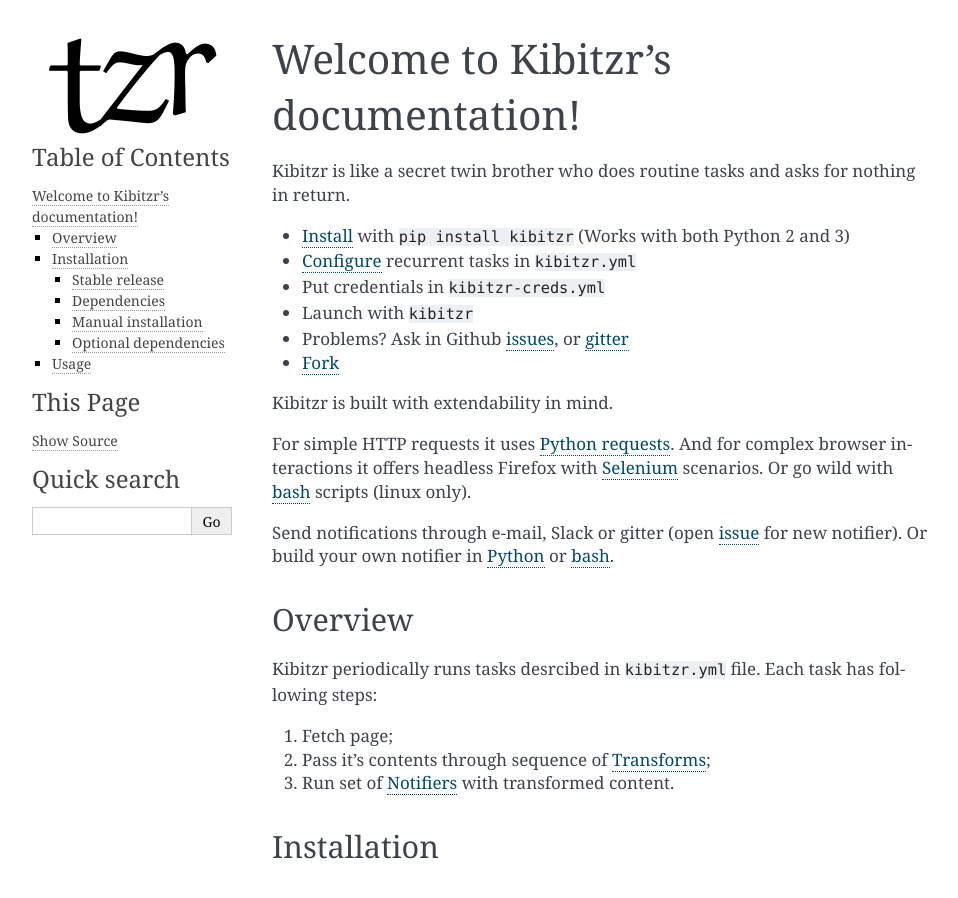
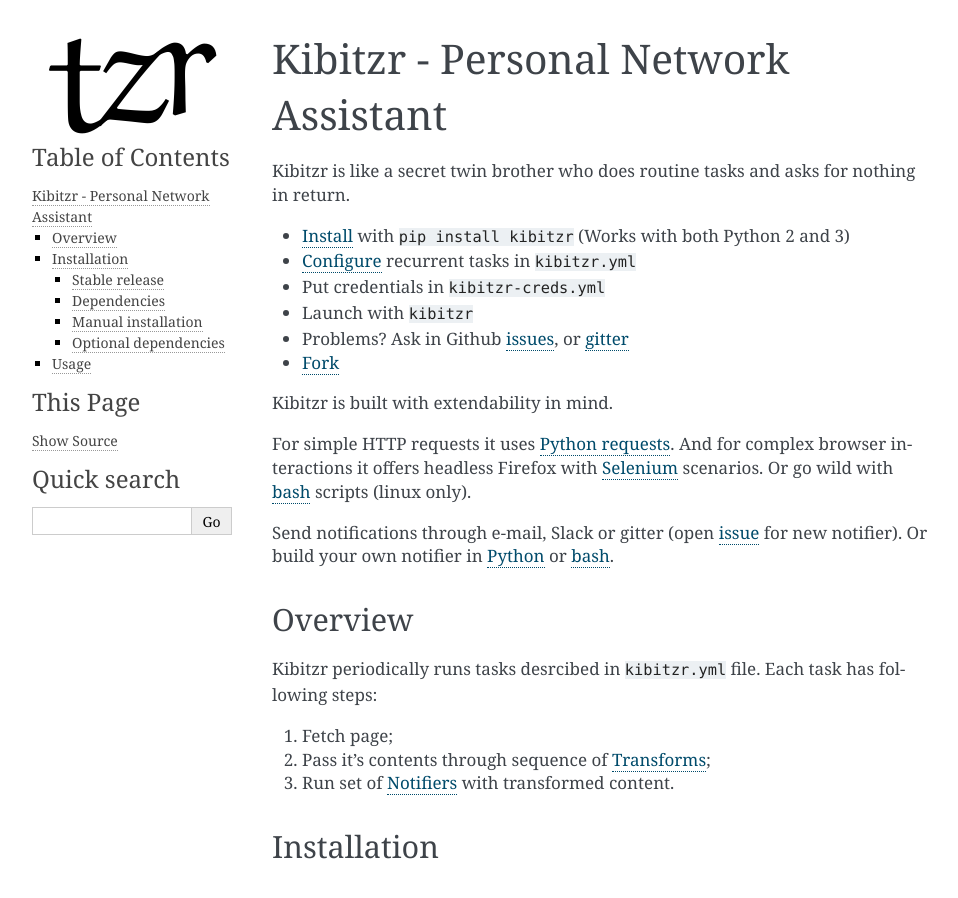
Before and after one commit to kibitzr/kibitzr, a Sphinx documentation site: the page built from docs/index.rst, in a window 1280 px wide and 900 px high. Shown: the whole window, without its empty margins (148-1106 px from the left). Built offline with Sphinx 7.4.7, drawn with Linux system fonts in a browser that asks for light colours.

Commit message:
Catchy heading

```diff
--- a/docs/index.rst
+++ b/docs/index.rst
@@ -1,5 +1,5 @@
-Welcome to Kibitzr's documentation!
-======================================
+Kibitzr - Personal Network Assistant
+=====================================
 
 Kibitzr is like a secret twin brother who does routine tasks and asks for nothing in return.
 
```
